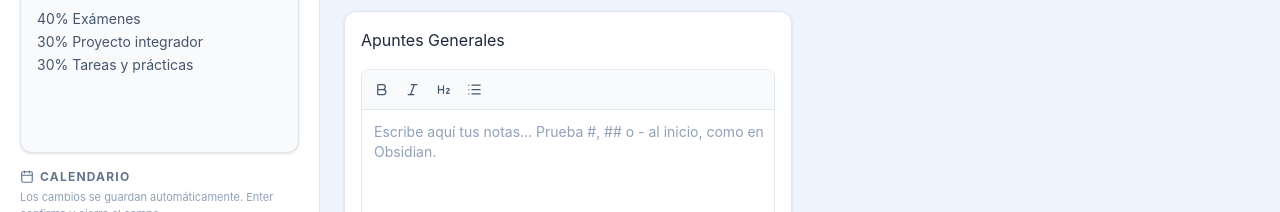
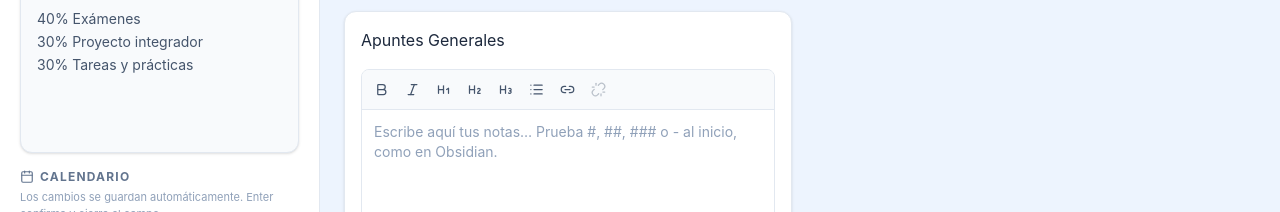
Before and after one commit to VVANEGZ/vani, a React (Vite) app in the folder vani/: page / in a window 1280 px wide. Shown: the part 178-390 px from the top of the page. Built offline with nearby package versions, Linux system fonts and the light colour scheme.

Commit message:
feat: add h1-h3 controls and hyperlinks to notes

```diff
--- a/vani/src/components/TipTapEditor.jsx
+++ b/vani/src/components/TipTapEditor.jsx
@@ -1,13 +1,25 @@
 import { useState } from "react";
 import { useEditor, EditorContent } from "@tiptap/react";
 import StarterKit from "@tiptap/starter-kit";
-import { Bold, Italic, List, Heading2 } from "lucide-react";
+import Link from "@tiptap/extension-link";
+import { Bold, Italic, List, Heading1, Heading2, Heading3, Link2, Unlink } from "lucide-react";
 
 export default function TipTapEditor({ content, onUpdate }) {
   const [isEmpty, setIsEmpty] = useState(!content);
 
   const editor = useEditor({
-    extensions: [StarterKit],
+    extensions: [
+      StarterKit,
+      Link.configure({
+        openOnClick: false,
+        autolink: true,
+        linkOnPaste: true,
+        HTMLAttributes: {
+          target: "_blank",
+          rel: "noopener noreferrer",
+        },
+      }),
+    ],
     content: content || "",
     editorProps: {
       attributes: {
@@ -26,27 +38,52 @@ export default function TipTapEditor({ content, onUpdate }) {
   const buttonClass = (active) =>
     `rounded p-1.5 transition-colors hover:bg-slate-200 ${active ? "bg-slate-300 text-slate-950" : "text-slate-600"}`;
 
+  const setLink = () => {
+    const previousUrl = editor.getAttributes("link").href || "";
+    const url = window.prompt("Pega la URL del enlace:", previousUrl);
+    if (url === null) return;
+    if (!url.trim()) {
+      editor.chain().focus().extendMarkRange("link").unsetLink().run();
+      return;
+    }
+
+    const normalized = /^https?:\/\//i.test(url.trim()) ? url.trim() : `https://${url.trim()}`;
+    editor.chain().focus().extendMarkRange("link").setLink({ href: normalized }).run();
+  };
+
   return (
     <div className="overflow-hidden rounded-lg border border-slate-200 bg-white">
-      <div className="flex gap-1 border-b border-slate-200 bg-slate-50 p-1.5" aria-label="Formato de notas">
+      <div className="flex flex-wrap gap-1 border-b border-slate-200 bg-slate-50 p-1.5" aria-label="Formato de notas">
         <button type="button" title="Negrita" aria-label="Negrita" onClick={() => editor.chain().focus().toggleBold().run()} className={buttonClass(editor.isActive("bold"))}>
           <Bold size={15} />
         </button>
         <button type="button" title="Cursiva" aria-label="Cursiva" onClick={() => editor.chain().focus().toggleItalic().run()} className={buttonClass(editor.isActive("italic"))}>
           <Italic size={15} />
         </button>
-        <button type="button" title="Encabezado" aria-label="Encabezado" onClick={() => editor.chain().focus().toggleHeading({ level: 2 }).run()} className={buttonClass(editor.isActive("heading", { level: 2 }))}>
+        <button type="button" title="Título 1" aria-label="Título 1" onClick={() => editor.chain().focus().toggleHeading({ level: 1 }).run()} className={buttonClass(editor.isActive("heading", { level: 1 }))}>
+          <Heading1 size={15} />
+        </button>
+        <button type="button" title="Título 2" aria-label="Título 2" onClick={() => editor.chain().focus().toggleHeading({ level: 2 }).run()} className={buttonClass(editor.isActive("heading", { level: 2 }))}>
           <Heading2 size={15} />
+        </button>
+        <button type="button" title="Título 3" aria-label="Título 3" onClick={() => editor.chain().focus().toggleHeading({ level: 3 }).run()} className={buttonClass(editor.isActive("heading", { level: 3 }))}>
+          <Heading3 size={15} />
         </button>
         <button type="button" title="Lista" aria-label="Lista" onClick={() => editor.chain().focus().toggleBulletList().run()} className={buttonClass(editor.isActive("bulletList"))}>
           <List size={15} />
+        </button>
+        <button type="button" title="Añadir o editar enlace" aria-label="Añadir o editar enlace" onClick={setLink} className={buttonClass(editor.isActive("link"))}>
+          <Link2 size={15} />
+        </button>
+        <button type="button" title="Quitar enlace" aria-label="Quitar enlace" disabled={!editor.isActive("link")} onClick={() => editor.chain().focus().unsetLink().run()} className={`${buttonClass(false)} disabled:cursor-not-allowed disabled:opacity-35`}>
+          <Unlink size={15} />
         </button>
       </div>
 
       <div className="relative">
         {isEmpty && (
           <span className="pointer-events-none absolute left-3 top-3 z-10 text-sm text-slate-400">
-            Escribe aquí tus notas… Prueba #, ## o - al inicio, como en Obsidian.
+            Escribe aquí tus notas… Prueba #, ##, ### o - al inicio, como en Obsidian.
           </span>
         )}
         <EditorContent editor={editor} />
```
